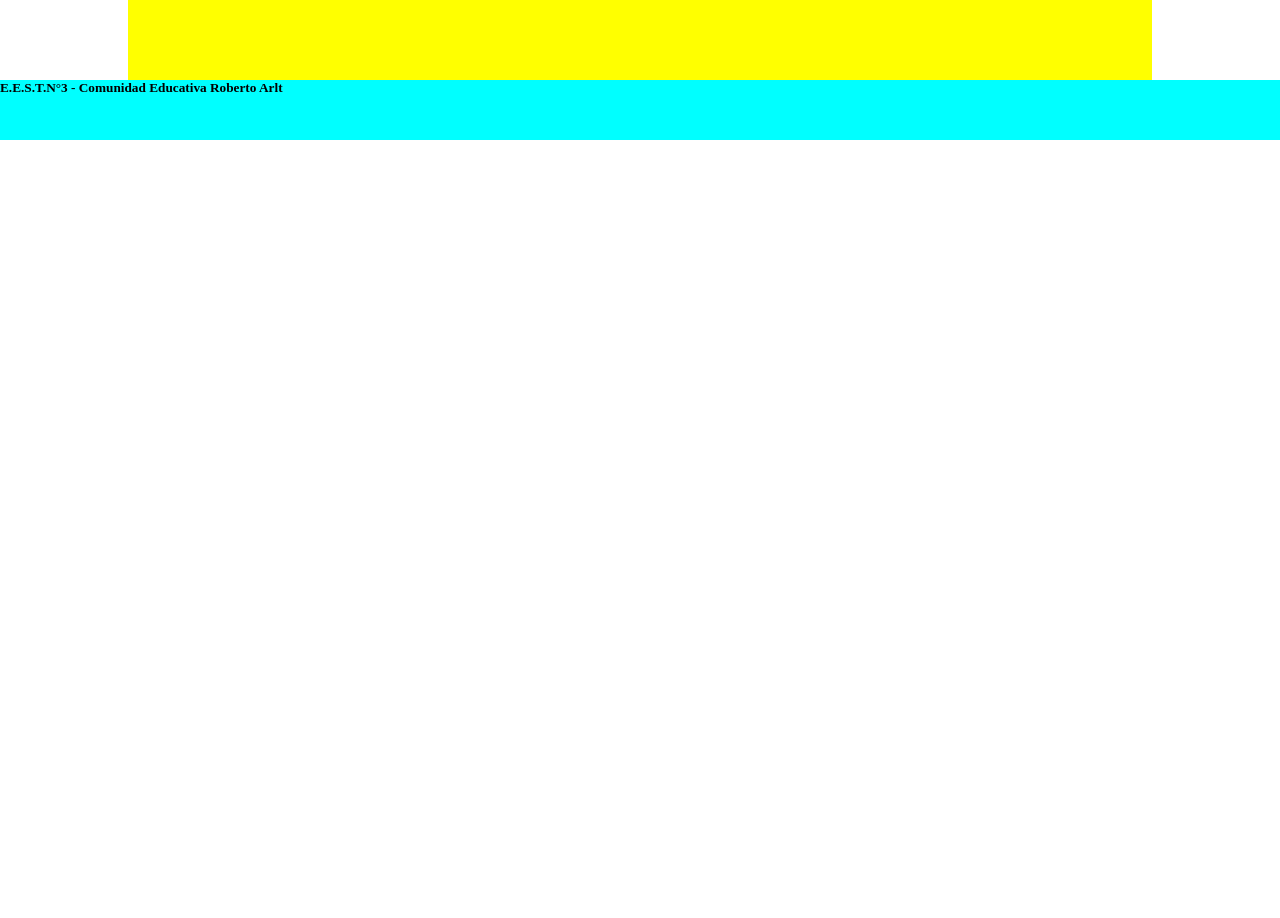
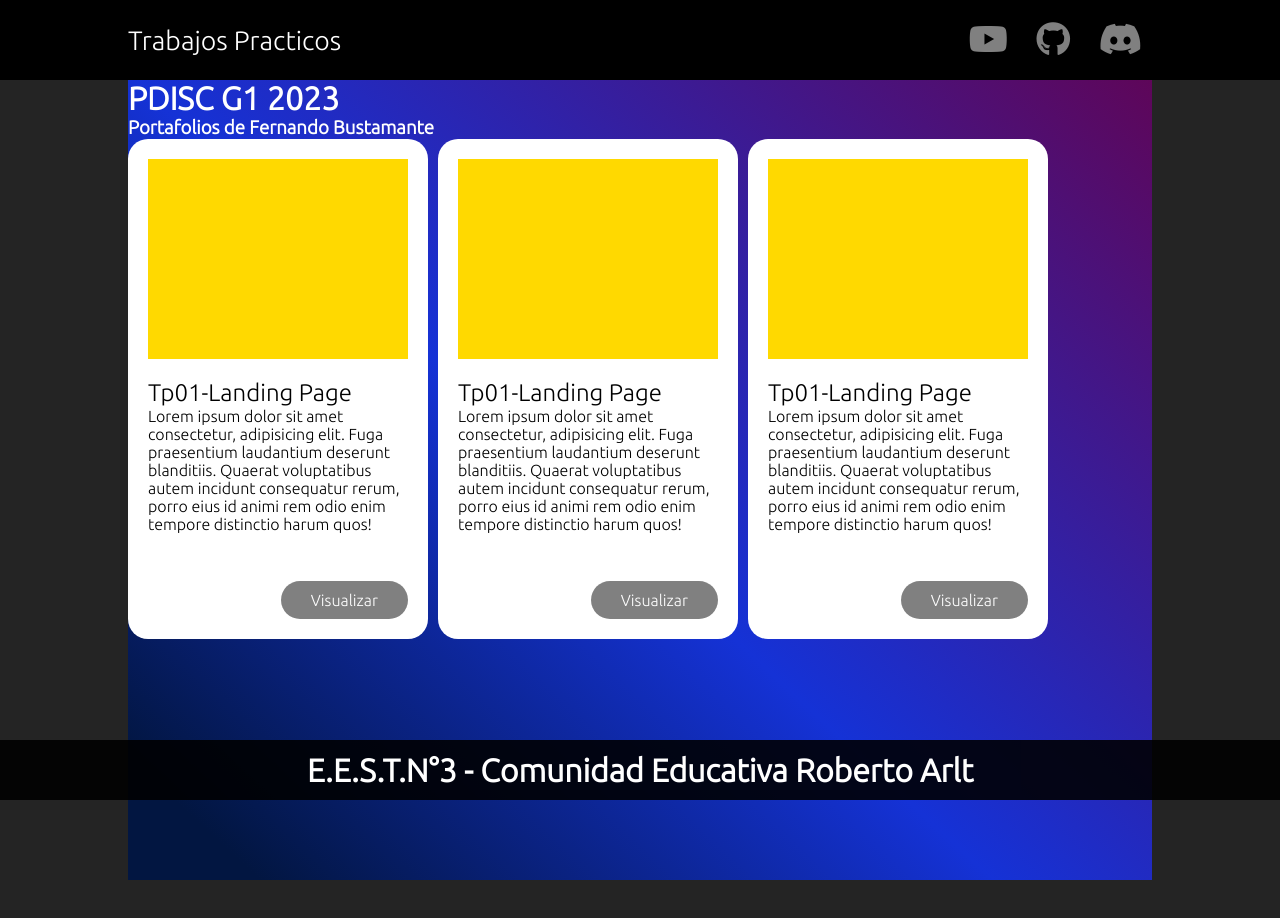
Before and after one commit to Busferis/pdisc23_73_g1, a plain HTML site: page index.html in a window 1280 px wide. Before the commit the page ends 800 px from the top, so only its background shows below. Drawn offline with Linux system fonts and the light colour scheme.

Commit message:
Actualizacion

```diff
--- a/css/estilos.css
+++ /dev/null
@@ -1,21 +0,0 @@
-* {
-    margin: 0;
-    padding: 0;
-    box-sizing: border-box;
-}
-
-header {
-    background-color: yellow;
-    height: 80px;
-    /* altura */
-    width: 80%;
-    /* ancho */
-    margin: auto;
-    /* me sirve para centrar un elemento que no ocupe 100% del ancho */
-}
-
-footer {
-    height: 60px;
-    width: 100%;
-    background-color: cyan;
-}
--- /dev/null
+++ b/css/mediaqueries.css
@@ -0,0 +1,28 @@
+@media screen and (max-width:662px){
+
+    .contenido{
+        width: 100%;
+        height: auto;
+        /*height: fit-content*/
+    }
+    .contenedor{
+        padding: 40px;
+        flex-direction: column;
+    }
+    .card{
+        flex: 1 0 400px;
+    }
+    footer h1{
+        font-size: 12pt;
+    }
+    .hide_mobile{
+        display: none;
+    }
+    header{
+        height: 40px;
+        padding: 0 20px;
+    }
+    header .marca, header .social{
+        font-size: 14pt;
+    }
+}
--- /dev/null
+++ b/css/repaso.css
@@ -0,0 +1,134 @@
+*{
+    padding: 0;
+    margin: 0;
+    box-sizing: border-box;
+}
+
+header{
+    background-color: black;
+    height: 80px;
+    width: 100%;
+    margin: auto;
+    padding: 0 10%;
+    display: flex;
+    justify-content: space-between;
+    align-items: center;
+}
+
+header .marca{
+    color: white;
+    font-size: 20pt;
+}
+
+header .social{
+    font-size: 26pt;
+}
+
+.boton{
+    background-color: aqua;
+}
+
+.negro{
+    background-color: rgb(36,36,36);
+    color:white;
+}
+
+/* Condiciones particulares
+
+img{
+ object-fit:cover;
+ aspect ratio: 1/1;
+ aspect-ratio: 16/9;
+ aspect-ratio: 3/2;
+}
+
+*/
+
+/*-----------TIPOGRAFIAS-----------*/
+
+.ubuntu{
+    font-family: 'Ubuntu', sans-serif;
+}
+
+.social a{
+    text-decoration: none;
+    margin: 0 10px;
+    color: gray;
+}
+
+.social a:hover{
+    color: rgb(255,255,255);
+    text-shadow: 0 0 5px rgb(124, 164, 189)
+}
+
+.contenedor{
+    display: flex;
+    gap: 10px;
+    flex-direction: row;
+}
+
+.card{
+    position: relative;
+    flex: 1 0 300px;
+    flex-grow: 0;
+    flex-shrink: 0;
+    flex-basis: 300px;
+    /*width: 60%;*/
+    height: 500px;
+    background-color: rgb(255,255,255);
+    padding: 20px;
+    border-radius: 20px;
+    height: 500px;
+}
+
+.card .imagen{
+    width: 100%;
+    height: 200px;
+    background-color: rgb(255, 217, 0);
+    margin-bottom: 20px;
+}
+
+.card .titulo{
+    color: black;
+    font-size: 18pt;
+}
+
+.card .desc{
+    color: black;
+}
+
+.card .boton{
+    position: absolute;
+    bottom: 20px;
+    right: 20px;
+    border-radius: 20px;
+    background-color: gray;
+    padding: 10px 30px;
+    color: white;
+    text-decoration: none;
+    font-size: 12pt;
+}
+
+.card .boton:hover{
+    box-shadow: 0 0 5px black;
+}
+
+footer{
+    height: 60px;
+    width: 100%;
+    background-color: rgba(0, 0, 0, 0.888);
+    position: fixed;
+    bottom: 0;
+    color: white;
+    line-height: 60px;
+    text-align: center;
+}
+
+.contenido{
+    height: 800px;
+    width: 80%;
+    margin: auto;
+    background-color: #4158D0;
+    background-image: linear-gradient(43deg, #021641 7%, #1532d6 46%, #5e0659 100%);
+    margin-bottom: 60px;
+}
--- a/index.html
+++ b/index.html
@@ -4,20 +4,64 @@
     <meta charset="UTF-8">
     <meta http-equiv="X-UA-Compatible" content="IE=edge">
     <meta name="viewport" content="width=device-width, initial-scale=1.0">
-    <title>Portafolio</title>
-    <link rel="stylesheet" href="css/estilos.css">
+    <link rel="stylesheet" href="css/repaso.css">
+    <link rel="stylesheet" href="css/mediaqueries.css">
+    <link rel="stylesheet" href="https://fonts.googleapis.com/icon?family=Material+Icons">
+    <link rel="stylesheet" href="https://cdnjs.cloudflare.com/ajax/libs/font-awesome/6.4.0/css/all.min.css">
+    <link rel="stylesheet" href="https://cdnjs.cloudflare.com/ajax/libs/font-awesome/6.4.0/css/brands.min.css">
+    <style>
+        @import url('https://fonts.googleapis.com/css2?family=Ubuntu:wght@300&display=swap');
+    </style>
+    <title>Portafolios</title>
 </head>
-<body>
+
+<body class="negro">
+
     <header>
+        <div class="marca ubuntu">Trabajos Practicos</div>
+        <div class="social">
+            <a href="#" class="fa-brands fa-youtube"></a>
+            <a href="#" class="fa-brands fa-github"></a>
+            <a href="#" class="fa-brands fa-discord"></a>
+        </div>
+    </header>
 
-    </header>
-    <div class="contenido"></div>
+    <div class="contenido">
+        <div class="portolio ubuntu">
+            <h1>PDISC G1 2023</h1>
+            <h3>Portafolios de Fernando Bustamante</h3>
+        </div>
+        <div class="contenedor">
+            <div class="card">
+                <div class="imagen"></div>
+                <div class="titulo ubuntu">Tp01-Landing Page</div>
+                <div class="desc ubuntu">Lorem ipsum dolor sit amet consectetur, adipisicing elit. Fuga praesentium laudantium deserunt blanditiis.
+                    Quaerat voluptatibus autem incidunt consequatur rerum, porro eius id animi rem odio enim tempore distinctio harum quos!</div>
+                <a href="" class="boton ubuntu">Visualizar</a>
+            </div>
+            <div class="card">
+                <div class="imagen"></div>
+                <div class="titulo ubuntu">Tp01-Landing Page</div>
+                <div class="desc ubuntu">Lorem ipsum dolor sit amet consectetur, adipisicing elit. Fuga praesentium laudantium deserunt blanditiis.
+                    Quaerat voluptatibus autem incidunt consequatur rerum, porro eius id animi rem odio enim tempore distinctio harum quos!</div>
+                <a href="" class="boton ubuntu">Visualizar</a>
+            </div>
+            <div class="card">
+                <div class="imagen"></div>
+                <div class="titulo ubuntu">Tp01-Landing Page</div>
+                <div class="desc ubuntu">Lorem ipsum dolor sit amet consectetur, adipisicing elit. Fuga praesentium laudantium deserunt blanditiis.
+                    Quaerat voluptatibus autem incidunt consequatur rerum, porro eius id animi rem odio enim tempore distinctio harum quos!</div>
+                <a href="" class="boton ubuntu">Visualizar</a>
+            </div>
+        </div>
+    </div>
+
     <footer>
-        <h5>
+        <h1 class="ubuntu">
             E.E.S.T.N°3 - Comunidad Educativa Roberto Arlt
-        </h5>
+        </h1>
+    </footer>
 
-    </footer>
-    <script src="js/actions.js"></script>
+<script src="js/actions.js"></script>
 </body>
 </html>
```
Also changed, not shown: tp01.html (deleted).
